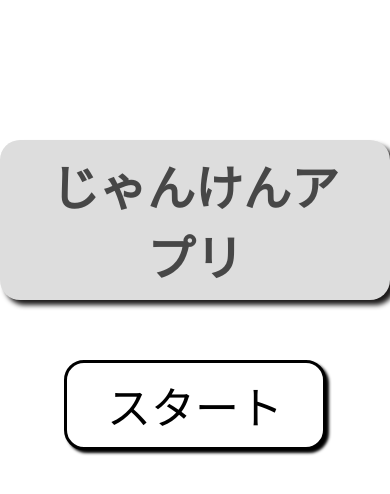
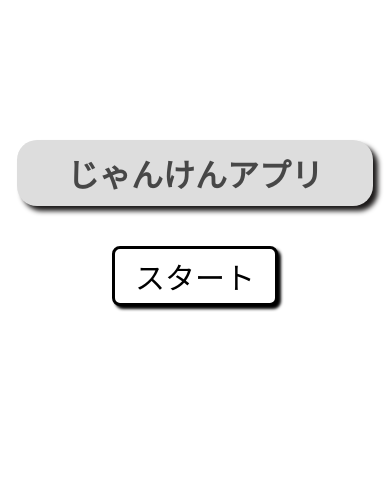
Before and after one commit to koshiro-adachi/janken-app, a React (Create React App) app: page / in a window 390 px wide. Shown: the top 494 px of the page. Built offline with nearby package versions, Linux system fonts and the light colour scheme.

Commit message:
homePageのレスポンシブデザイン調整

```diff
--- a/src/Pages/Home/home.css
+++ b/src/Pages/Home/home.css
@@ -1,4 +1,4 @@
-body{
+body {
   background-color: white;
 }
 .wrapper {
@@ -43,3 +43,22 @@ body{
     margin: 0 auto;
   }
 }
+@media screen and (max-width: 490px) {
+  .hometitle {
+    font-size: 2rem;
+  }
+  .startButton {
+    margin: 40px auto;
+    font-size: 30px;
+    padding: 5px 20px;
+    border-radius: 8px;
+  }
+}
+@media screen and (max-width: 360px) {
+  .hometitle {
+    font-size: 1.5rem;
+  }
+  .startButton {
+    font-size: 20px;
+  }
+}
--- a/src/Pages/VSpage/ChangeResult.tsx
+++ b/src/Pages/VSpage/ChangeResult.tsx
@@ -34,7 +34,6 @@ export const ChangeResult: FC<Prop> = ({
   //homeに戻る
 
   const onClickResult = () => {
-    document.body.style.backgroundColor = "#dddddd";
     navi("/finish", {
       state: {
         maxWinCount: maxWinCount,
--- a/src/Pages/VSpage/VsPage.tsx
+++ b/src/Pages/VSpage/VsPage.tsx
@@ -65,6 +65,7 @@ export const VsPage: FC = () => {
     pabuttonElement.current!.style.backgroundColor = "rgb(139,139,139)";
     pabuttonElement.current!.style.transform = "none";
   }
+  //5回じゃんけんしたらボタンの表示を変える
 
   const onclickResult = (num: number) => {
     if (betPoint === 0) {
@@ -84,7 +85,8 @@ export const VsPage: FC = () => {
       setLose(false);
       setOpponentHand(answer.opponentHand);
       setWinCount(winCount + 1);
-      setTotalPoint(totalPoint + betPoint);
+      setTotalPoint(totalPoint + betPoint * 2);
+      setBetPoint(0);
       setFrequency(frequency + 1);
     } else if (answer?.result === "aiko") {
       setAiko(true);
@@ -99,13 +101,7 @@ export const VsPage: FC = () => {
       setOpponentHand(answer.opponentHand);
       setWinCount(0);
       setFrequency(frequency + 1);
-      if (totalPoint < betPoint) {
-        setBetPoint(0);
-      } else if (totalPoint === betPoint) {
-        setTotalPoint(0);
-      } else {
-        setTotalPoint(totalPoint - betPoint);
-      }
+      setBetPoint(0);
     }
     imageElement.current?.animate([{ opacity: 0 }, { opacity: 1 }], {
       duration: 800,
```
